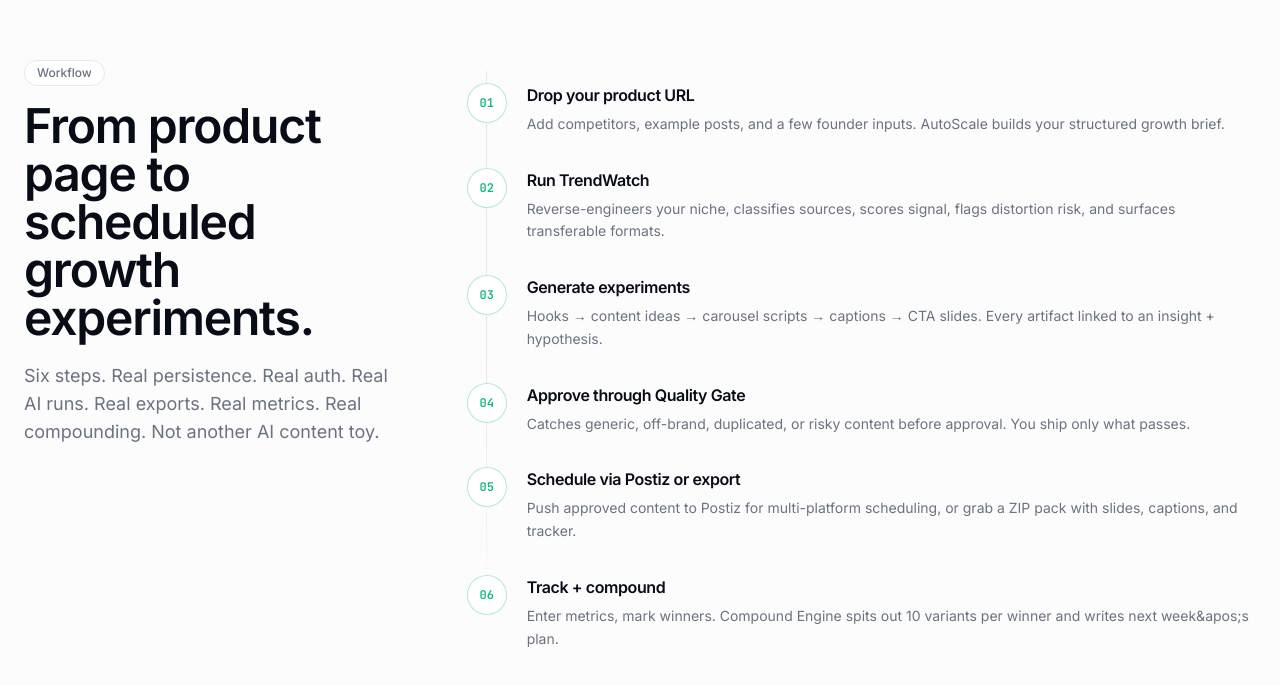
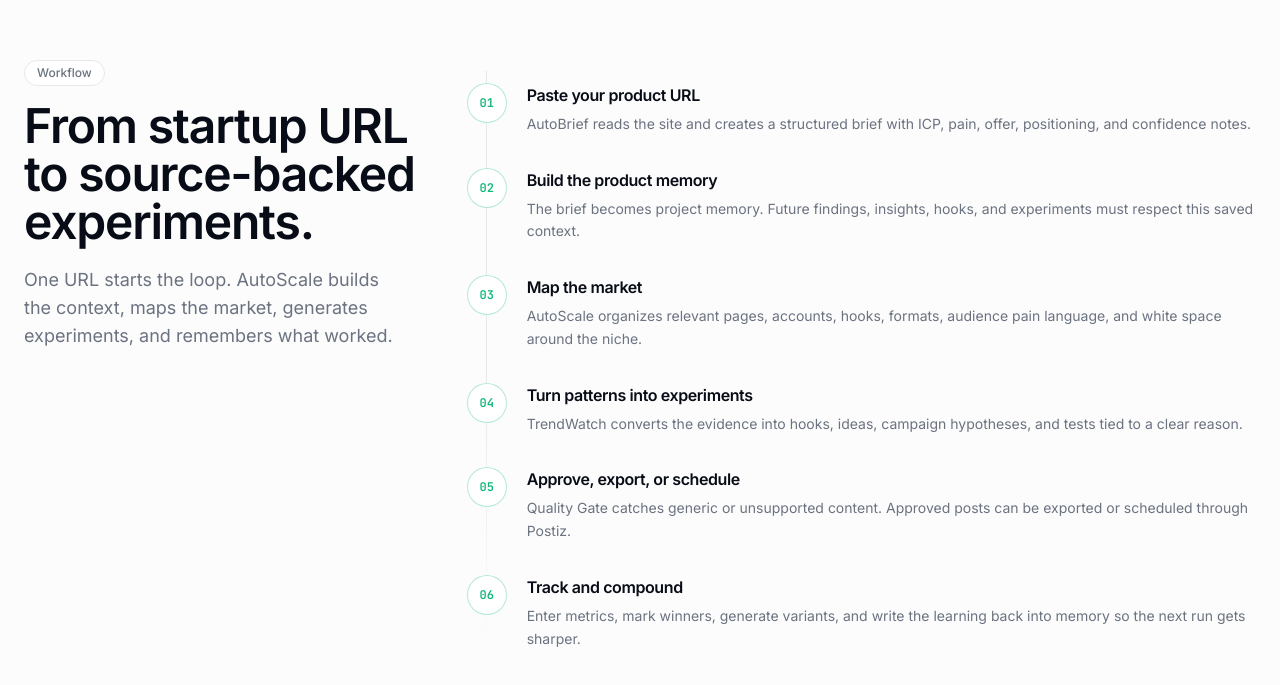
Before and after one commit to lukesystems/Auto-Scale, a Next.js app: page / in a window 1280 px wide. Shown: the part 3343-4028 px from the top of the page. Built offline with nearby package versions, Linux system fonts and the light colour scheme; no server answers.

Commit message:
landing: update workflow copy

```diff
--- a/components/landing/how.tsx
+++ b/components/landing/how.tsx
@@ -1,33 +1,33 @@
 const STEPS = [
   {
     n: "01",
-    title: "Drop your product URL",
-    desc: "Add competitors, example posts, and a few founder inputs. AutoScale builds your structured growth brief.",
+    title: "Paste your product URL",
+    desc: "AutoBrief reads the site and creates a structured brief with ICP, pain, offer, positioning, and confidence notes.",
   },
   {
     n: "02",
-    title: "Run TrendWatch",
-    desc: "Reverse-engineers your niche, classifies sources, scores signal, flags distortion risk, and surfaces transferable formats.",
+    title: "Build the product memory",
+    desc: "The brief becomes project memory. Future findings, insights, hooks, and experiments must respect this saved context.",
   },
   {
     n: "03",
-    title: "Generate experiments",
-    desc: "Hooks → content ideas → carousel scripts → captions → CTA slides. Every artifact linked to an insight + hypothesis.",
+    title: "Map the market",
+    desc: "AutoScale organizes relevant pages, accounts, hooks, formats, audience pain language, and white space around the niche.",
   },
   {
     n: "04",
-    title: "Approve through Quality Gate",
-    desc: "Catches generic, off-brand, duplicated, or risky content before approval. You ship only what passes.",
+    title: "Turn patterns into experiments",
+    desc: "TrendWatch converts the evidence into hooks, ideas, campaign hypotheses, and tests tied to a clear reason.",
   },
   {
     n: "05",
-    title: "Schedule via Postiz or export",
-    desc: "Push approved content to Postiz for multi-platform scheduling, or grab a ZIP pack with slides, captions, and tracker.",
+    title: "Approve, export, or schedule",
+    desc: "Quality Gate catches generic or unsupported content. Approved posts can be exported or scheduled through Postiz.",
   },
   {
     n: "06",
-    title: "Track + compound",
-    desc: "Enter metrics, mark winners. Compound Engine spits out 10 variants per winner and writes next week&apos;s plan.",
+    title: "Track and compound",
+    desc: "Enter metrics, mark winners, generate variants, and write the learning back into memory so the next run gets sharper.",
   },
 ];
 
@@ -41,11 +41,10 @@
               Workflow
             </div>
             <h2 className="mt-4 font-display text-3xl md:text-5xl font-semibold tracking-tight text-balance">
-              From product page to scheduled growth experiments.
+              From startup URL to source-backed experiments.
             </h2>
             <p className="mt-5 text-base md:text-lg text-muted-foreground text-balance leading-relaxed">
-              Six steps. Real persistence. Real auth. Real AI runs. Real exports. Real metrics. Real compounding.
-              Not another AI content toy.
+              One URL starts the loop. AutoScale builds the context, maps the market, generates experiments, and remembers what worked.
             </p>
           </div>
 
```
